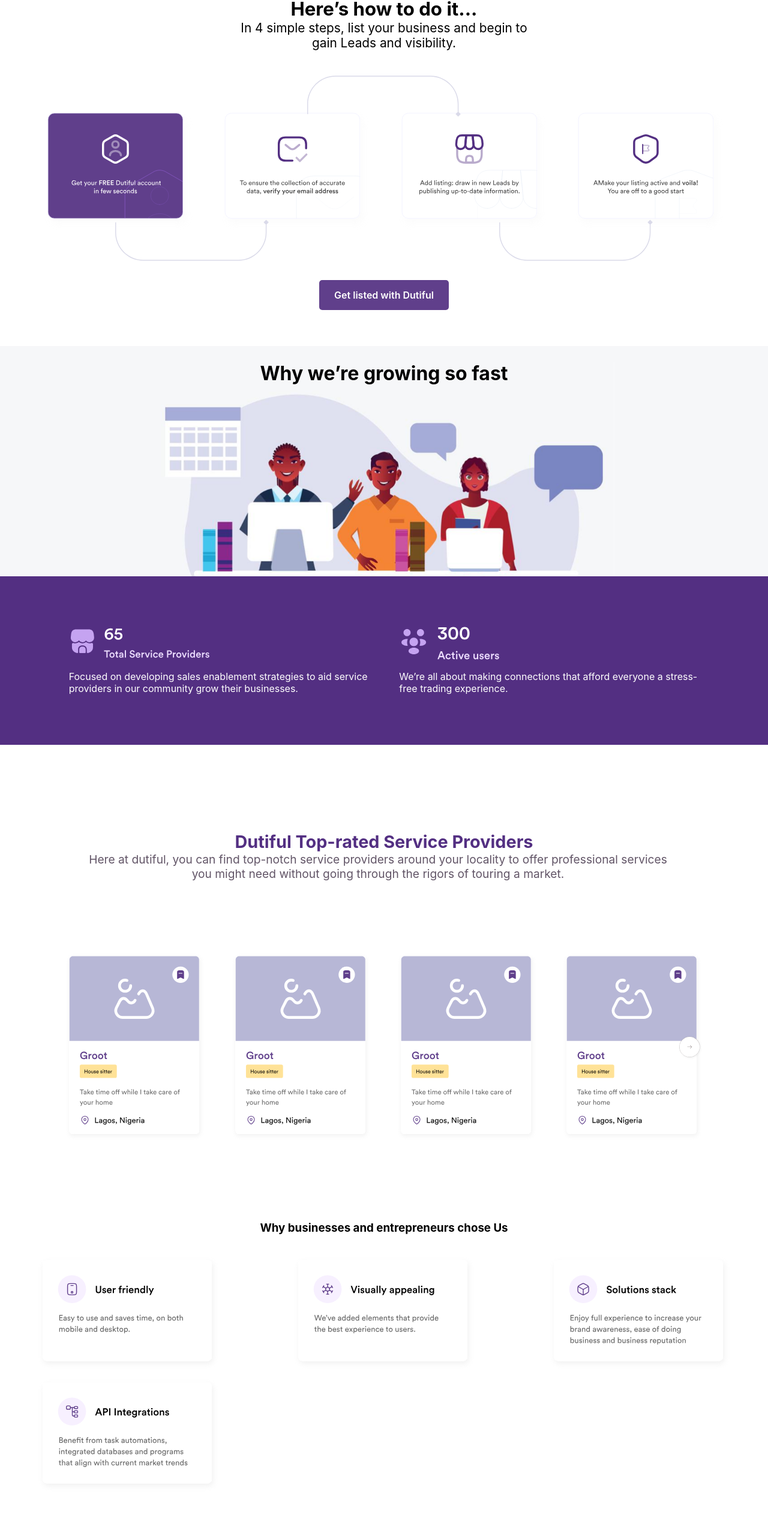
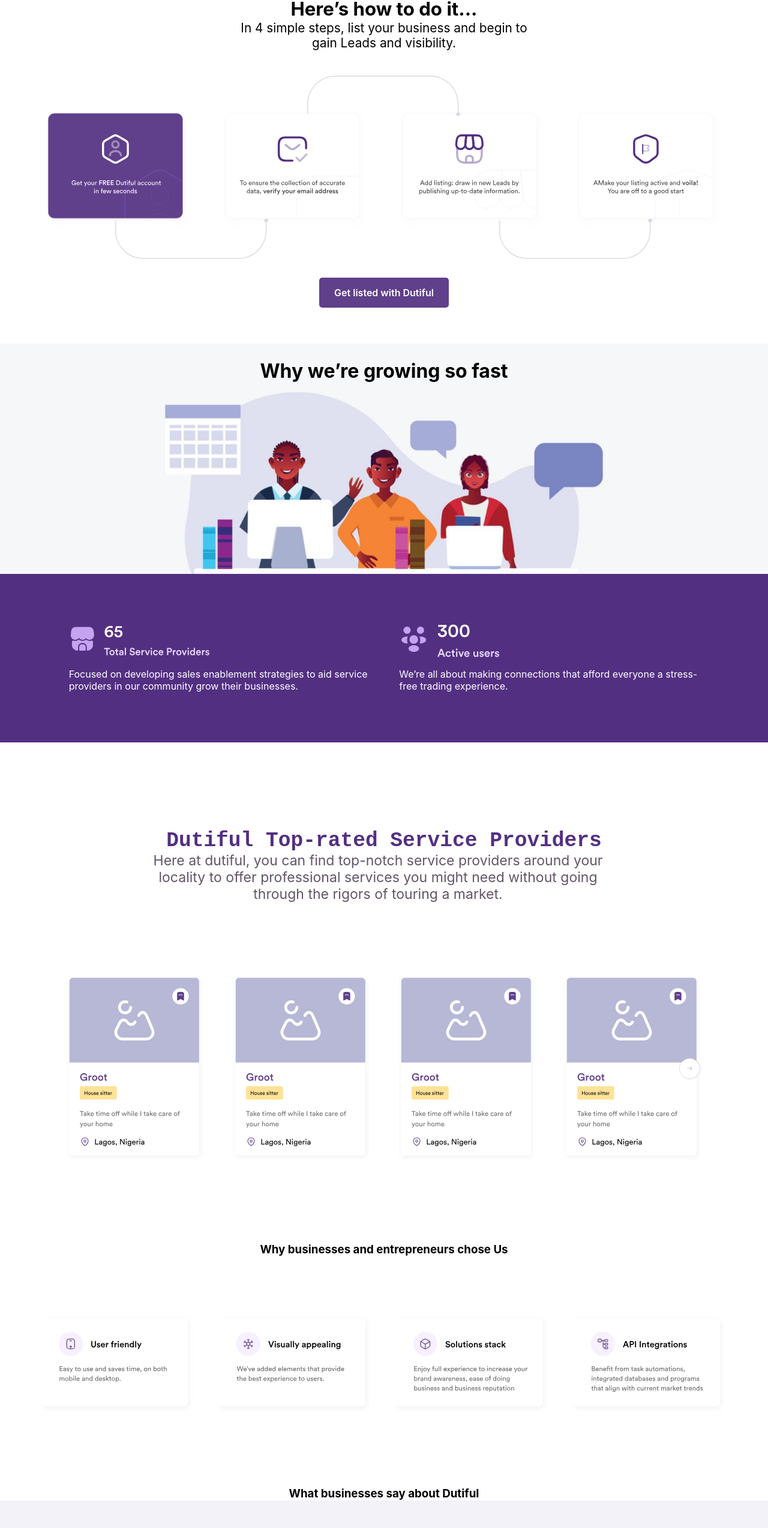
Before and after one commit to viximdi/dutiful-web-site, a React (Create React App) app: page / in a window 1280 px wide. Shown: the part 1037-3585 px from the top of the page at 60% size. Built offline with nearby package versions, Linux system fonts and the light colour scheme.

Commit message:
modified

```diff
--- a/src/growth_stat.css
+++ b/src/growth_stat.css
@@ -49,6 +49,7 @@
   display: flex;
   flex-direction: column;
   align-items: center;
+  text-align: center;
 }
 
 .growth-stat_section .providers-container > div:first-child {
@@ -59,11 +60,24 @@
   color: #532f82;
 }
 
+.growth-stat_section .providers-container > div:first-child h1 {
+  font-size: 1.8em;
+  width: 90%;
+  margin: 0 auto;
+  font-family: "Courier New", Courier, monospace;
+  font-weight: 900;
+}
+
 .growth-stat_section .providers-container > div:first-child p {
   text-align: center;
   padding-right: 20px;
   color: rgb(98, 85, 103);
-  font-size: 1em;
+  font-size: 1.2em;
+}
+
+.growth-stat_section .providers-container p {
+  width: 80%;
+  margin: 0 auto;
 }
 
 .growth-stat_section .providers {
@@ -87,7 +101,15 @@
 .providers .see-more {
   display: flex;
   justify-content: center;
+  align-items: center;
   margin-bottom: 100px;
+  color: #532f82;
+}
+
+.providers .see-more > label > span {
+  display: flex;
+  flex-direction: row;
+  align-items: center;
 }
 
 .providers input[type="radio"] {
--- a/src/main.css
+++ b/src/main.css
@@ -4,15 +4,16 @@
 }
 
 .main-section {
-  background-color: white;
   margin: 100px 0;
   margin-bottom: -10px;
   display: flex;
   flex-direction: column;
   align-items: center;
+  background-color: white;
 }
 
 .main-section .section-header {
+  width: 80%;
   text-align: center;
   max-width: 500px;
   font-size: 1.3em;
@@ -31,6 +32,9 @@
 
 .main-section .how-to-do-it_container > div {
   width: 80%;
+  display: flex;
+  flex-direction: column;
+  align-items: center;
 }
 
 .main-section .how-to-do-it_container > div > svg {
@@ -38,7 +42,7 @@
 }
 
 .main-section .desktop-arrow {
-  display: none;
+  display: none !important;
 }
 
 .main-section > a {
@@ -57,11 +61,11 @@
 
 @media only screen and (min-width: 1000px) {
   .mobile_arrow {
-    display: none;
+    display: none !important;
   }
 
   .main-section .desktop-arrow {
-    display: flex;
+    display: flex !important;
     position: absolute;
   }
 
--- a/src/reviews.css
+++ b/src/reviews.css
@@ -19,12 +19,13 @@
 }
 
 .reviews-container > .review-block > div {
-  width: 100%;
-  max-width: 300px;
+  width: 100% !important;
+  max-width: 500px;
 }
 
 .reviews-container > .review-block > div > svg {
-  width: 100%;
+  max-width: 100%;
+  padding-left: 2%;
 }
 
 .reviews-container .review-box {
@@ -91,6 +92,10 @@
     padding: 0%;
   }
 
+  .reviews-container > .review-block > div {
+    width: 23% !important;
+  }
+
   .reviews-container .review-box > #backr,
   .reviews-container .review-box > #nextr {
     height: 400px;
```
Also changed, not shown: src/reviews.js.
